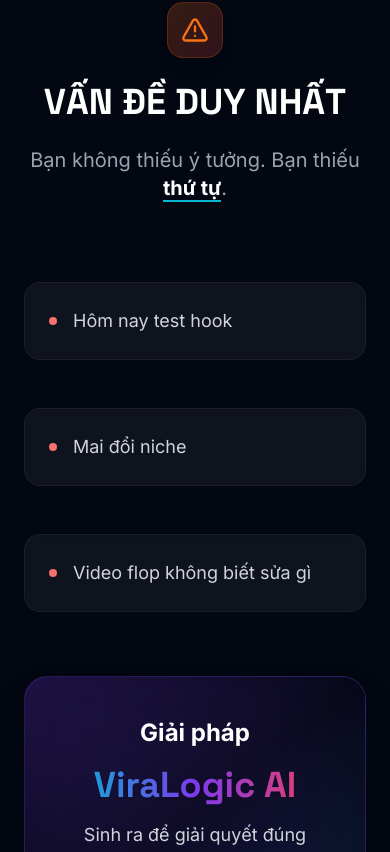
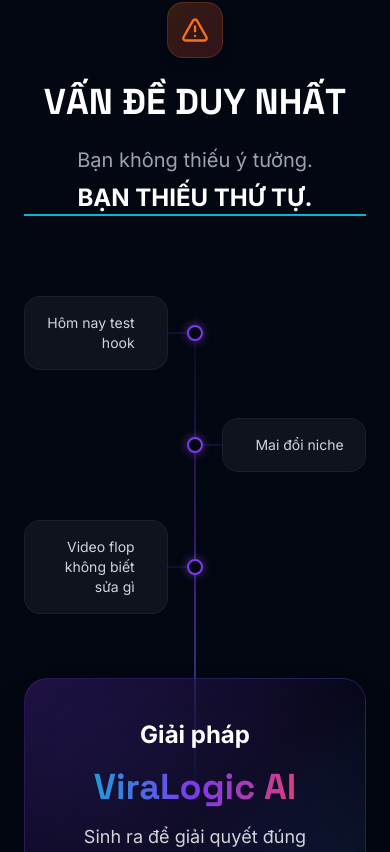
Before and after one commit to viralogicai/viralogic, a Next.js app: page /starter in a window 390 px wide. Shown: the part 1412-2264 px from the top of the page. Built offline with nearby package versions, Linux system fonts and the light colour scheme.

Commit message:
style: refine starter page mobile layout, text, and pricing display

```diff
--- a/src/app/starter/page.tsx
+++ b/src/app/starter/page.tsx
@@ -303,14 +303,17 @@ export default function StarterPage() {
                                 <AlertTriangle className="w-7 h-7" />
                             </div>
                             <h2 className="text-4xl md:text-5xl font-display font-bold mb-6">VẤN ĐỀ DUY NHẤT</h2>
-                            <p className="text-xl text-gray-400 max-w-2xl mx-auto">Bạn không thiếu ý tưởng. Bạn thiếu <span className="text-white font-bold border-b-2 border-brand-cyan">thứ tự</span>.</p>
+                            <p className="text-xl text-gray-400 max-w-2xl mx-auto">
+                                Bạn không thiếu ý tưởng. <br />
+                                <span className="text-white font-bold border-b-2 border-brand-cyan uppercase block mt-2 text-2xl md:text-3xl">BẠN THIẾU THỨ TỰ.</span>
+                            </p>
                         </div>
 
                         {/* FLOW LAYOUT CONTAINER */}
                         <div className="relative flex flex-col items-center">
 
-                            {/* Central Vertical Line */}
-                            <div className="absolute left-1/2 -translate-x-1/2 top-0 bottom-12 w-0.5 bg-gradient-to-b from-transparent via-brand-purple/50 to-brand-cyan/50 hidden md:block"></div>
+                            {/* Central Vertical Line (Now visible on mobile) */}
+                            <div className="absolute left-1/2 -translate-x-1/2 top-0 bottom-12 w-0.5 bg-gradient-to-b from-transparent via-brand-purple/50 to-brand-cyan/50"></div>
 
                             {/* Problem Items */}
                             <div className="w-full space-y-12 md:space-y-0 relative mb-16">
@@ -319,29 +322,29 @@ export default function StarterPage() {
                                     { text: "Mai đổi niche", align: "right" },
                                     { text: "Video flop không biết sửa gì", align: "left" }
                                 ].map((item, idx) => (
-                                    <div key={idx} className={`flex items-center w-full ${item.align === 'left' ? 'md:justify-start' : 'md:justify-end'} relative`}>
+                                    <div key={idx} className={`flex items-center w-full ${item.align === 'left' ? 'justify-start md:justify-start' : 'justify-end md:justify-end'} relative`}>
 
-                                        {/* Connector Dot on Center Line (Desktop only) */}
-                                        <div className="hidden md:block absolute left-1/2 -translate-x-1/2 w-4 h-4 rounded-full bg-brand-dark border-2 border-brand-purple z-10 shadow-[0_0_10px_rgba(168,85,247,0.5)]"></div>
+                                        {/* Connector Dot on Center Line */}
+                                        <div className="absolute left-1/2 -translate-x-1/2 w-4 h-4 rounded-full bg-brand-dark border-2 border-brand-purple z-10 shadow-[0_0_10px_rgba(168,85,247,0.5)]"></div>
 
                                         {/* Content Card */}
                                         <motion.div
-                                            initial={{ opacity: 0, x: item.align === 'left' ? -50 : 50 }}
+                                            initial={{ opacity: 0, x: item.align === 'left' ? -30 : 30 }}
                                             whileInView={{ opacity: 1, x: 0 }}
                                             viewport={{ once: true, margin: "-100px" }}
                                             transition={{ duration: 0.5, delay: idx * 0.2 }}
                                             className={`
-                                                relative w-full md:w-[45%] p-6 rounded-2xl bg-white/5 border border-white/5 backdrop-blur-sm
+                                                relative w-[42%] md:w-[45%] p-4 md:p-6 rounded-2xl bg-white/5 border border-white/5 backdrop-blur-sm
                                                 hover:bg-white/10 hover:border-white/10 transition-all cursor-default group
-                                                ${item.align === 'left' ? 'md:mr-auto' : 'md:ml-auto'}
+                                                ${item.align === 'left' ? 'mr-auto text-right md:text-left pr-8 md:pr-6' : 'ml-auto text-left pl-8 md:pl-6'}
                                             `}
                                         >
-                                            {/* Connector Line to Center (Desktop only) */}
-                                            <div className={`hidden md:block absolute top-1/2 -translate-y-1/2 w-[11%] h-px bg-brand-purple/30 ${item.align === 'left' ? '-right-[11%]' : '-left-[11%]'} `}></div>
+                                            {/* Connector Line to Center */}
+                                            <div className={`absolute top-1/2 -translate-y-1/2 w-[20%] md:w-[11%] h-px bg-brand-purple/30 ${item.align === 'left' ? '-right-[20%] md:-right-[11%]' : '-left-[20%] md:-left-[11%]'} `}></div>
 
-                                            <div className="flex items-center gap-4">
-                                                <div className="w-2 h-2 rounded-full bg-red-400 group-hover:shadow-[0_0_10px_rgba(248,113,113,0.5)] transition-shadow" />
-                                                <p className="text-lg text-gray-300 group-hover:text-white transition-colors">{item.text}</p>
+                                            <div className={`flex items-center gap-3 md:gap-4 ${item.align === 'left' ? 'flex-row-reverse md:flex-row' : ''}`}>
+                                                <div className="hidden md:block w-2 h-2 rounded-full bg-red-400 group-hover:shadow-[0_0_10px_rgba(248,113,113,0.5)] transition-shadow flex-shrink-0" />
+                                                <p className="text-sm md:text-lg text-gray-300 group-hover:text-white transition-colors">{item.text}</p>
                                             </div>
                                         </motion.div>
                                     </div>
@@ -426,16 +429,20 @@ export default function StarterPage() {
                                 <div className="relative z-10 max-w-3xl mx-auto">
                                     <div className="inline-flex items-center gap-2 px-4 py-1.5 rounded-full bg-gradient-to-r from-brand-purple/20 to-brand-pink/20 border border-brand-purple/30 text-white text-sm font-bold mb-8 shadow-lg">
                                         <Rocket className="w-4 h-4 text-brand-pink" />
-                                        OFFER DUY NHẤT (DỄ TEST ADS)
+                                        OFFER DUY NHẤT
                                     </div>
 
                                     <h3 className="text-4xl md:text-5xl font-display font-bold mb-6">ViraLogic AI – Starter</h3>
                                     <p className="text-gray-400 mb-10 text-lg">Bộ khởi động giúp bạn hiểu hệ thống và bắt đầu đúng hướng <br /> (phù hợp nếu bạn mới hoặc đang bí ý tưởng)</p>
 
-                                    <div className="flex items-center justify-center gap-4 mb-12">
-                                        <div className="bg-white/5 px-6 py-3 rounded-2xl border border-white/10 backdrop-blur-sm">
-                                            <span className="text-gray-500 line-through text-xl mr-3">399.000đ</span>
-                                            <span className="text-5xl font-bold text-white tracking-tight">199.000đ</span>
+                                    <div className="flex flex-col items-center justify-center gap-4 mb-8 md:mb-12">
+                                        <div className="bg-white/5 px-6 py-4 rounded-2xl border border-white/10 backdrop-blur-sm flex flex-col md:flex-row items-center gap-2 md:gap-4">
+                                            <div className="flex items-center gap-2">
+                                                <span className="text-gray-400 text-sm md:text-base font-medium">Gốc:</span>
+                                                <span className="text-gray-500 line-through text-xl md:text-2xl">399.000đ</span>
+                                            </div>
+                                            <span className="hidden md:block w-px h-8 bg-white/10"></span>
+                                            <span className="text-4xl md:text-6xl font-display font-bold text-white tracking-tight text-gradient-brand">199.000đ</span>
                                         </div>
                                     </div>
 
```
